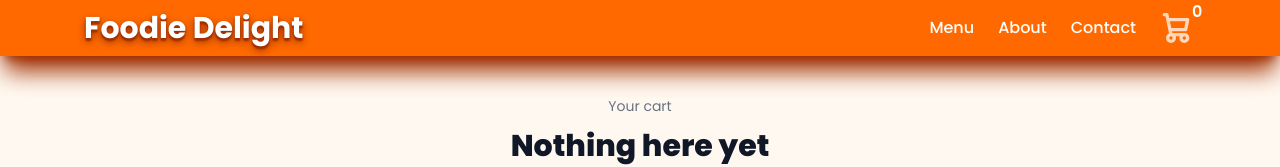
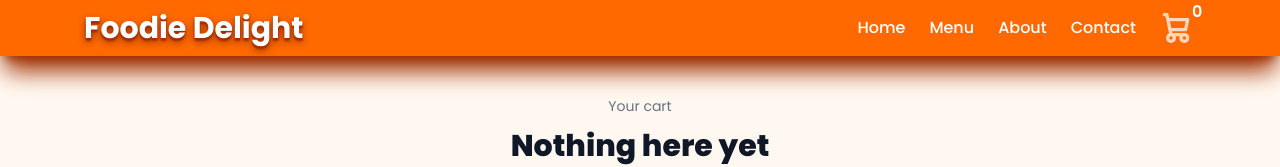
Before and after one commit to smile679/Foodie-Delight, a React (Vite) app: page /cart in a window 1280 px wide. Shown: the top 167 px of the page. Built offline with nearby package versions, Linux system fonts and the light colour scheme.

Commit message:
fix: Update navigation targets for Home and Footer components

```diff
--- a/src/Components/Footer.jsx
+++ b/src/Components/Footer.jsx
@@ -14,11 +14,11 @@ const Footer = () => {
           </p>
         </div>
 
-        <div>
+        <div className="hidden sm:flex">
           <p className="text-white font-semibold text-sm mb-3">Quick links</p>
           <div className="flex flex-col gap-2">
             <ScrollLink
-              to="hero"
+              to="home"
               smooth={true}
               duration={500}
               offset={-70}
--- a/src/Components/Header.jsx
+++ b/src/Components/Header.jsx
@@ -3,6 +3,7 @@ import { Link as ScrollLink } from "react-scroll";
 import { useUserContext } from "../Context/Context";
 
 const NAV_ITEMS = [
+  { label: "Home", target: "home" },
   { label: "Menu", target: "menu" },
   { label: "About", target: "about" },
   { label: "Contact", target: "contacts" },
--- a/src/Components/Hero.jsx
+++ b/src/Components/Hero.jsx
@@ -6,7 +6,7 @@ import Reveal from './Reveal'
 const Hero = () =>{
 
   return (
-    <section id="hero" className="relative w-screen md:py-20 px-5 min-h-screen">
+    <section id="home" className="relative w-screen md:py-20 px-5 min-h-screen">
       <div
         className="absolute top-0 left-0 bottom-0 right-0 z-8 bg-[url(./image/ethiofood.jpg)] bg-cover bg-no-repeat bg-center opacity-50
     shadow-orange-500 shadow-md"
```
